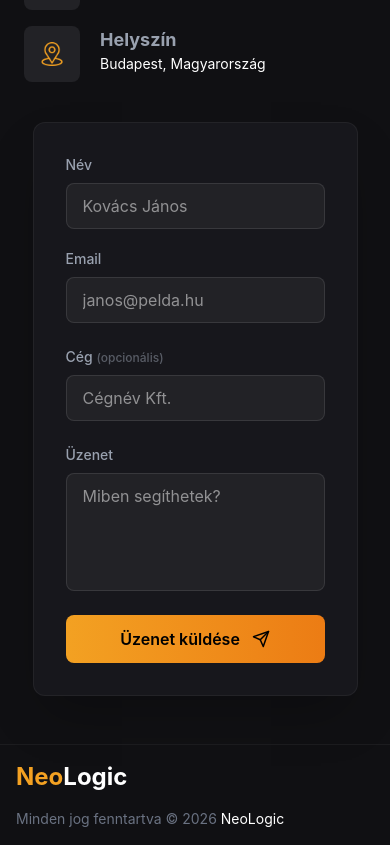
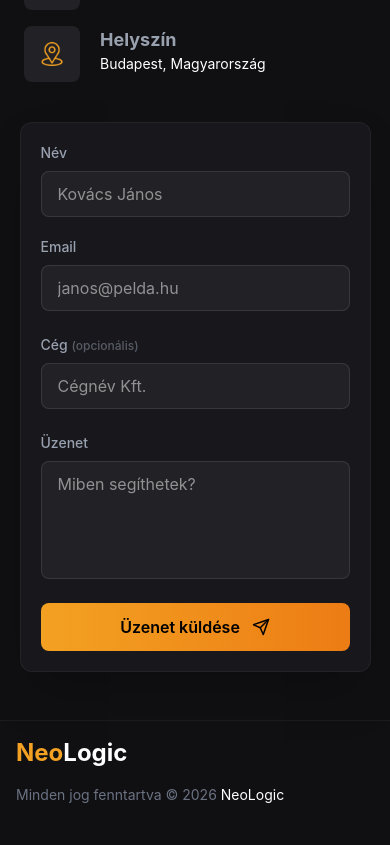
Before and after one commit to deaklevi/NeoLogic, a Vue app in the folder frontend/: page / in a window 390 px wide. Shown: the part 6100-6945 px from the top of the page. After the commit the page ends 6921 px from the top, so only its background shows below. Built offline with nearby package versions, Linux system fonts and the light colour scheme.

Commit message:
Update from components

```diff
--- a/frontend/src/components/BaseForm.vue
+++ b/frontend/src/components/BaseForm.vue
@@ -1,6 +1,6 @@
 <template>
-  <div class="lg:mx-6 mx-auto max-w-lg max-[800px]:w-5/6">
-    <form @submit.prevent="handleSubmit" class="about-animate bg-[#17171C] p-8 rounded-xl flex flex-col gap-6 text-white shadow-2xl border border-white/5">
+  <div class="lg:mx-6 mx-auto max-w-lg max-[800px]:w-[90%]">
+    <form @submit.prevent="handleSubmit" class="about-animate bg-[#17171C] p-8 max-[800px]:p-5 rounded-xl flex flex-col gap-6 text-white shadow-2xl border border-white/5">
 
       <div class="grid grid-cols-1 md:grid-cols-2 gap-5">
         <div class="flex flex-col gap-2">
```
